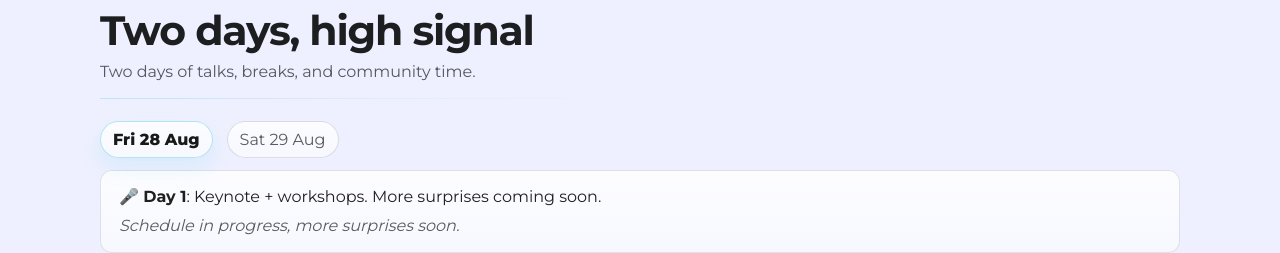
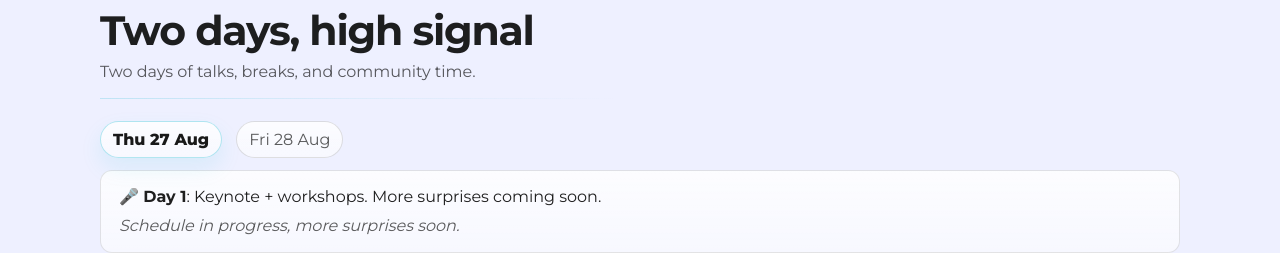
Before and after one commit to limadevopsdays/lima-devopsdays-web, a React (Vite) app: page / in a window 1280 px wide. Shown: the part 1840-2093 px from the top of the page. Built offline with nearby package versions, Linux system fonts and the light colour scheme; no server answers.

Commit message:
update dates into speakers section

```diff
--- a/src/i18n/translations.ts
+++ b/src/i18n/translations.ts
@@ -80,8 +80,8 @@ const en = {
   'schedule.daysLabel': 'Schedule days',
   'schedule.day1': 'Day 1',
   'schedule.day2': 'Day 2',
-  'schedule.day1Date': 'Fri 28 Aug',
-  'schedule.day2Date': 'Sat 29 Aug',
+  'schedule.day1Date': 'Thu 27 Aug',
+  'schedule.day2Date': 'Fri 28 Aug',
   'schedule.day1Message': 'Keynote + workshops. More surprises coming soon.',
   'schedule.day2Message': 'Keynote + surprises. More surprises coming soon.',
   'schedule.buildNote': 'Schedule in progress, more surprises soon.',
@@ -221,8 +221,8 @@ const es: Record<TranslationKey, string> = {
   'schedule.daysLabel': 'Días de agenda',
   'schedule.day1': 'Día 1',
   'schedule.day2': 'Día 2',
-  'schedule.day1Date': 'Vie 28 Ago',
-  'schedule.day2Date': 'Sáb 29 Ago',
+  'schedule.day1Date': 'Jue 27 Ago',
+  'schedule.day2Date': 'Vie 28 Ago',
   'schedule.day1Message': 'Keynote + talleres.',
   'schedule.day2Message': 'Keynote y sorpresas.',
   'schedule.buildNote': 'Agenda en construcción, más sorpresas pronto.',
```
